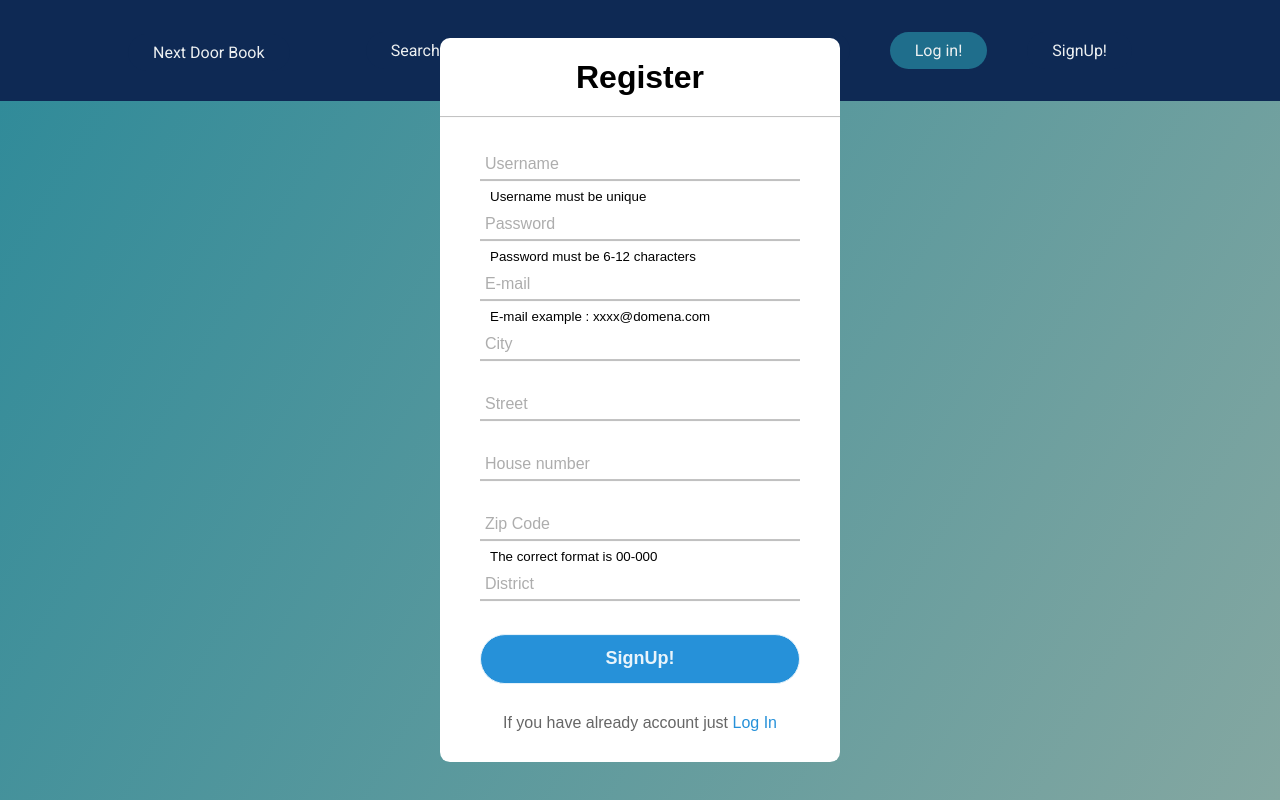
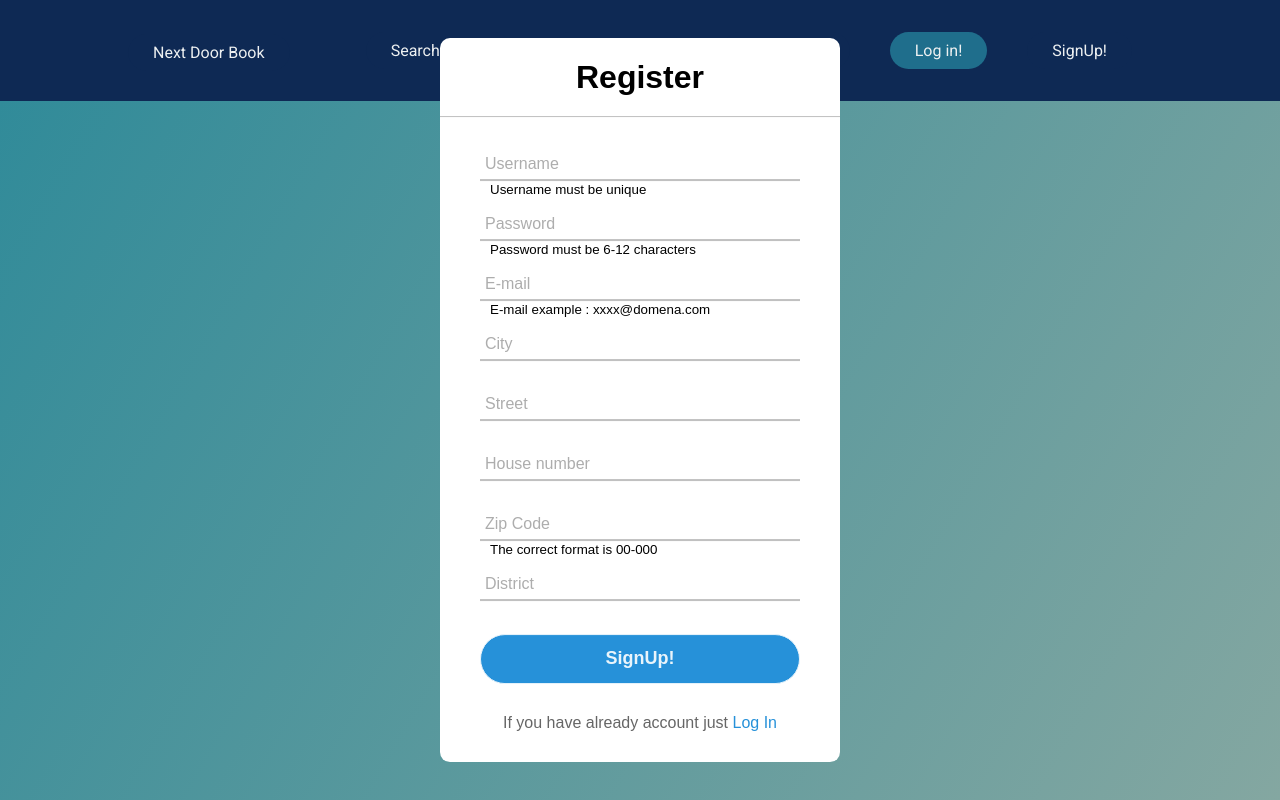
Before and after one commit to PoteralaMateusz/FrontNextDoorBook, an Angular app: page /signup in a window 1280 px wide. Built offline with nearby package versions, Linux system fonts and the light colour scheme.

Commit message:
[change]change bottom in .txt_field .small_text

```diff
--- a/src/app/register-page/register-page.component.css
+++ b/src/app/register-page/register-page.component.css
@@ -74,7 +74,7 @@ form .txt_field {
 
 .txt_field .small_text {
   position: absolute;
-  bottom: -15px;
+  bottom: -8px;
   left: 10px;
 }
 
```
